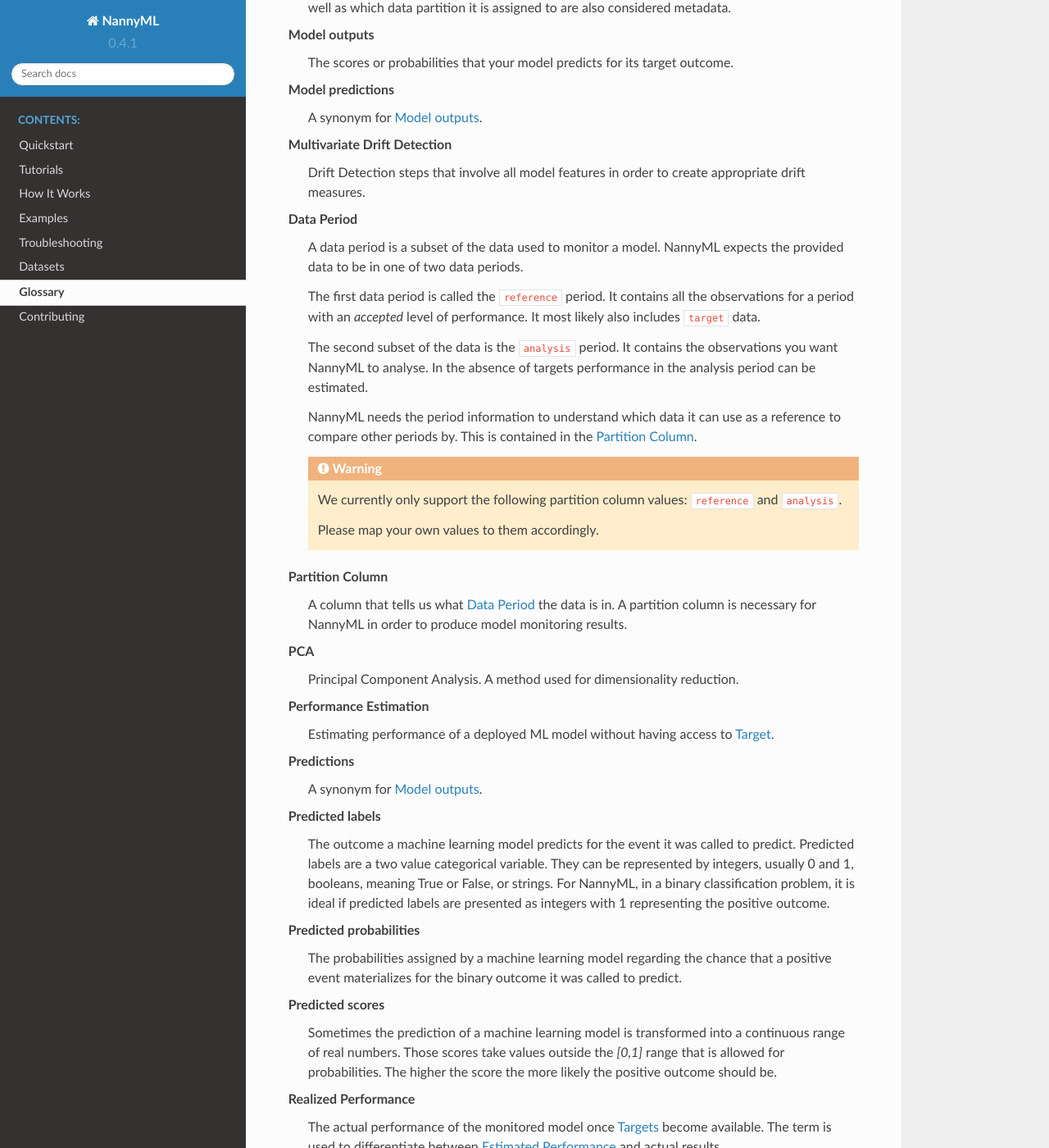
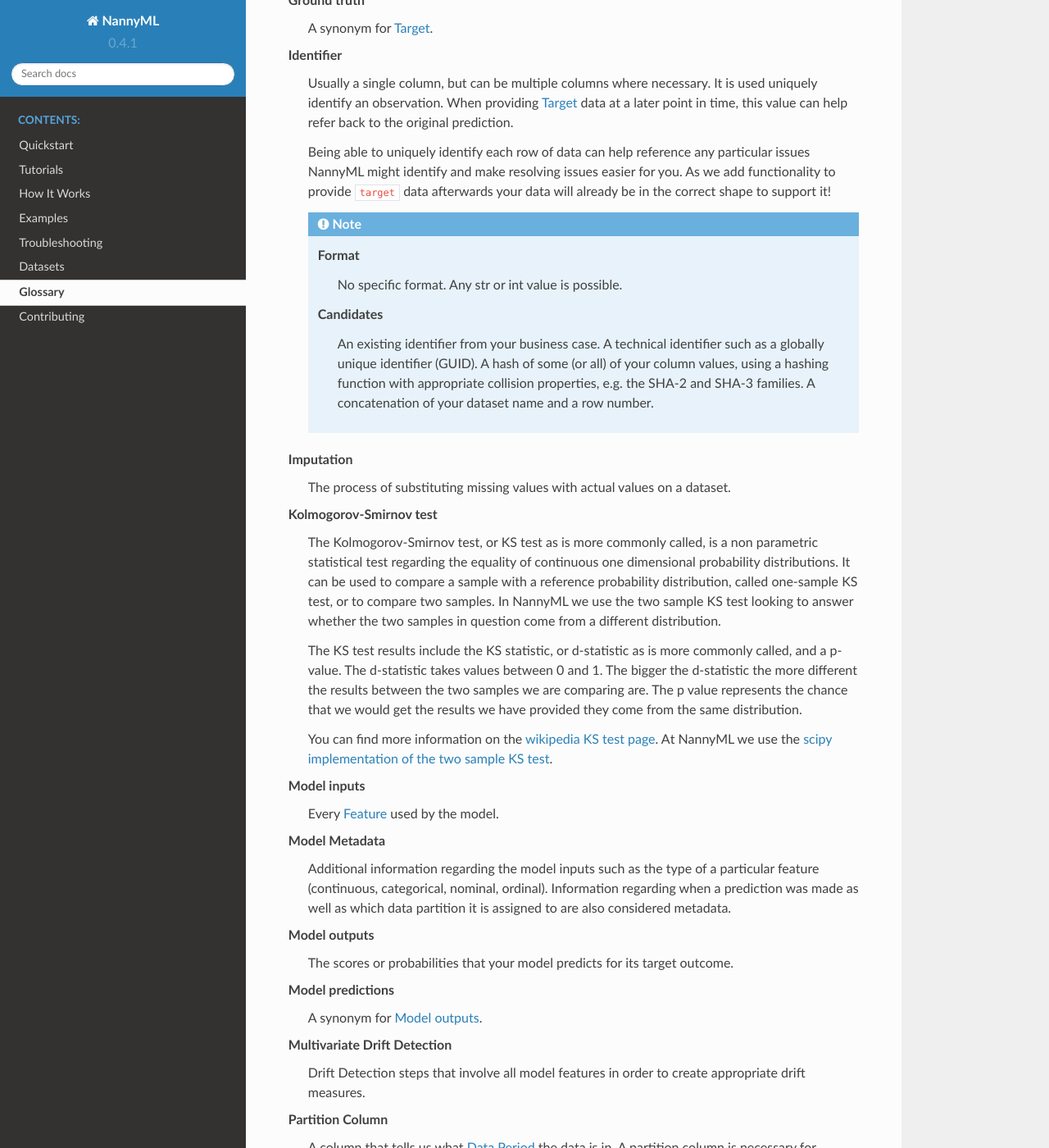
Before and after one commit to NannyML/nannyml, a Sphinx documentation site: the page built from docs/glossary.rst, in a window 1280 px wide and 1400 px high, scrolled down 1898 px. Shown: the whole window at 82% size. Built offline with Sphinx 7.4.7 and the Read the Docs theme 2.0.0, drawn with Linux system fonts in a browser that asks for light colours; pages that are not in the unit, such as notebooks, are missing from menus; the version number is read from the project's files by our own code; some of the changed text lies outside the part shown.

Commit message:
add mathematical background references

```diff
--- a/docs/glossary.rst
+++ b/docs/glossary.rst
@@ -20,6 +20,21 @@
         A family of methods to estimate model performance in the absence of ground truth that take advantage of the
         confidence which is expressed in the monitored model output probability/score prediction.
 
+    Chi Squared test
+        The Chi Squared test, or chi2 test as is sometimes called, is a non parametric statistical test regarding
+        discrete distributions. It is be used to examine whether there is statistically significant difference
+        between expected and observed frequencies for one or more categories of a `contigency table`_.
+        In NannyML we use the Chi Squared test to answer whether the two samples of a categorical variable
+        come from a different distribution.
+
+        The Chi Squared test results include the chi squared statistic and a p-value. The bigger the chi squared statistic
+        the more different the results between the two samples we are comparing are. The p value
+        represents the chance that we would get the results we have provided they came from the same
+        distribution.
+
+        You can find more information on the `wikipedia Chi-squared test page`_. At NannyML we use the `scipy implementation of the
+        Chi-square test of independence of variables in a contingency table`_.
+
     Concept Drift
         A change in the underlying pattern (or mapping) between the :term:`Model Inputs` and the :term:`Target` (P(y|X)).
 
@@ -33,6 +48,23 @@
         the selected interval. They can be also size-based so that each chunk contains *n* observations, or
         number-based so the whole data is splt into *k* chunks. In each case chronology of data between chunks is
         maintained.
+
+    Data Period
+        A data period is a subset of the data used to monitor a model. NannyML expects the provided data to be in one of two data periods.
+
+        The first data period is called the ``reference`` period. It contains all the observations for a period with an *accepted*
+        level of performance. It most likely also includes ``target`` data.
+
+        The second subset of the data is the ``analysis`` period. It contains the observations you want NannyML to analyse.
+        In the absence of targets performance in the analysis period can be estimated.
+
+        NannyML needs the period information to understand which data it can use as a reference to compare other periods by.
+        This is contained in the :term:`Partition Column`.
+
+        .. warning::
+            We currently only support the following partition column values: ``reference`` and ``analysis``.
+
+            Please map your own values to them accordingly.
 
     Estimated Performance
         The performance the monitored model is expected to have as a result of the :term:`Performance Estimation` process.
@@ -71,6 +103,21 @@
     Imputation
         The process of substituting missing values with actual values on a dataset.
 
+    Kolmogorov-Smirnov test
+        The Kolmogorov-Smirnov test, or KS test as is more commonly called, is a non parametric statistical test regarding
+        the equality of continuous one dimensional probability distributions. It can be used to compare a sample with a
+        reference probability distribution, called one-sample KS test, or to compare two samples. In NannyML we use the two
+        sample KS test looking to answer whether the two samples in question come from a different distribution.
+
+        The KS test results include the KS statistic, or d-statistic as is more commonly called, and a p-value.
+        The d-statistic takes values between 0 and 1. The bigger the d-statistic
+        the more different the results between the two samples we are comparing are.
+        The p value represents the chance that we would get the results we have provided they come from the same
+        distribution.
+
+        You can find more information on the `wikipedia KS test page`_. At NannyML we use the `scipy implementation of the
+        two sample KS test`_.
+
     Model inputs
         Every :term:`Feature` used by the model.
 
@@ -91,30 +138,17 @@
         Drift Detection steps that involve all model features in order to
         create appropriate drift measures.
 
-    Data Period
-        A data period is a subset of the data used to monitor a model. NannyML expects the provided data to be in one of two data periods.
-
-        The first data period is called the ``reference`` period. It contains all the observations for a period with an *accepted*
-        level of performance. It most likely also includes ``target`` data.
-
-        The second subset of the data is the ``analysis`` period. It contains the observations you want NannyML to analyse.
-        In the absence of targets performance in the analysis period can be estimated.
-
-        NannyML needs the period information to understand which data it can use as a reference to compare other periods by.
-        This is contained in the :term:`Partition Column`.
-
-        .. warning::
-            We currently only support the following partition column values: ``reference`` and ``analysis``.
-
-            Please map your own values to them accordingly.
-
 
     Partition Column
         A column that tells us what :term:`Data Period` the data is in. A partition column is necessary for NannyML
         in order to produce model monitoring results.
 
     PCA
-        Principal Component Analysis. A method used for dimensionality reduction.
+        Principal Component Analysisi is a method used for dimensionality reduction. The method produces
+        a linear transofrmation of the input data that results in a space with orthogonal components that maximise
+        the available variance of the input data.
+
+        More information are available on the `PCA Wikipedia page`_.
 
     Performance Estimation
         Estimating performance of a deployed ML model without having access to :term:`Target`.
@@ -143,6 +177,9 @@
 
     Reconstruction Error
         The average euclidean distance between the original and the reconstructed data points in a dataset.
+        The reconstructed dataset is created by transorming our model inputs to a :term:`Latent space` and
+        then transforming them back to the :term:`model input<Model Inputs>` space. Given that this process cannot be lossless there will alsways be a difference
+        between the original and the reconstructed data. This difference is captured by the reconstruction error.
 
     Target
         The actual outcome of the event the machine learning model is trying to predict. Also referred to as
@@ -165,3 +202,12 @@
     Univariate Drift Detection
         Drift Detection methods that use each model feature individually
         in order to detect change in :term:`Model Inputs`.
+
+
+.. _`wikipedia KS test page`: https://en.wikipedia.org/wiki/Kolmogorov%E2%80%93Smirnov_test
+.. _`scipy implementation of the two sample KS test`: https://docs.scipy.org/doc/scipy/reference/generated/scipy.stats.ks_2samp.html
+.. _`contigency table`: https://en.wikipedia.org/wiki/Contingency_table
+.. _`wikipedia Chi-squared test page`: https://en.wikipedia.org/wiki/Chi-squared_test
+.. _`scipy implementation of the Chi-square test of independence of variables in a contingency table`:
+    https://docs.scipy.org/doc/scipy/reference/generated/scipy.stats.chi2_contingency.html
+.. _`PCA Wikipedia page`: https://en.wikipedia.org/wiki/Principal_component_analysis
--- a/docs/tutorials/detecting_data_drift/drift_detection_for_model_outputs.rst
+++ b/docs/tutorials/detecting_data_drift/drift_detection_for_model_outputs.rst
@@ -142,7 +142,7 @@
 
 Looking at the results we see that we have a false alert on the first chunk of the analysis data. This is similar
 to the ``tenure`` variable in the :ref:`univariate drift results<univariate_drift_detection_tenure>` where there is also
-a false alert because the drift measured by the KS d-statistic is very low. This
+a false alert because the drift measured by the :term:`KS statistic<Kolmogorov-Smirnov test>` is very low. This
 can happen when the statistical tests consider significant a small change in the distribution of a variable
 in the chunks. But because the change is small it is usually not significant from a model monitoring perspective.
 
--- a/docs/tutorials/detecting_data_drift/drift_detection_for_model_targets.rst
+++ b/docs/tutorials/detecting_data_drift/drift_detection_for_model_targets.rst
@@ -75,8 +75,9 @@
 
 NannyML uses :class:`~nannyml.drift.target.target_distribution.calculator.TargetDistributionCalculator`
 in order to monitor drift in :term:`Target` distribution. It can calculate the mean occurrence of positive
-events for binary classification problems. It can also  calculates the chi-squared statistic,
-from the 2 sample Chi Squared test, of the target values for each chunk which is available for both binary
+events for binary classification problems. It can also  calculates the chi squared statistic,
+from the :term:`Chi Squared test<Chi Squared test>`,
+of the target values for each chunk which is available for both binary
 and multiclass classification problems.
 
 In order to calculate target drift, the target values must be available. Let's manually add the target data to the analysis
--- a/docs/tutorials/detecting_data_drift/univariate_drift_detection.rst
+++ b/docs/tutorials/detecting_data_drift/univariate_drift_detection.rst
@@ -70,8 +70,9 @@
 
 NannyML's Univariate approach for data drift looks at each variable individually and conducts
 statistical tests comparing the chunks created from the data provided with the reference dataset.
-NannyML uses the KS Test for continuous features and the 2 sample
-Chi squared test for categorical features. Both tests provide a statistic where they measure the
+NannyML uses the :term:`2 sample Kolmogorov-Smirnov Test<Kolmogorov-Smirnov test>` for continuous features and the
+:term:`Chi squared test<Chi Squared test>` for categorical features.
+Both tests provide a statistic where they measure the
 observed drift and a p-value that shows how likely we are to get the observed sample
 under the assumption that there was no drift. If the p-value is less than 0.05 NannyML considers
 the result unlikely to be due to chance and issues an alert for the associated chunk and feature.
```
